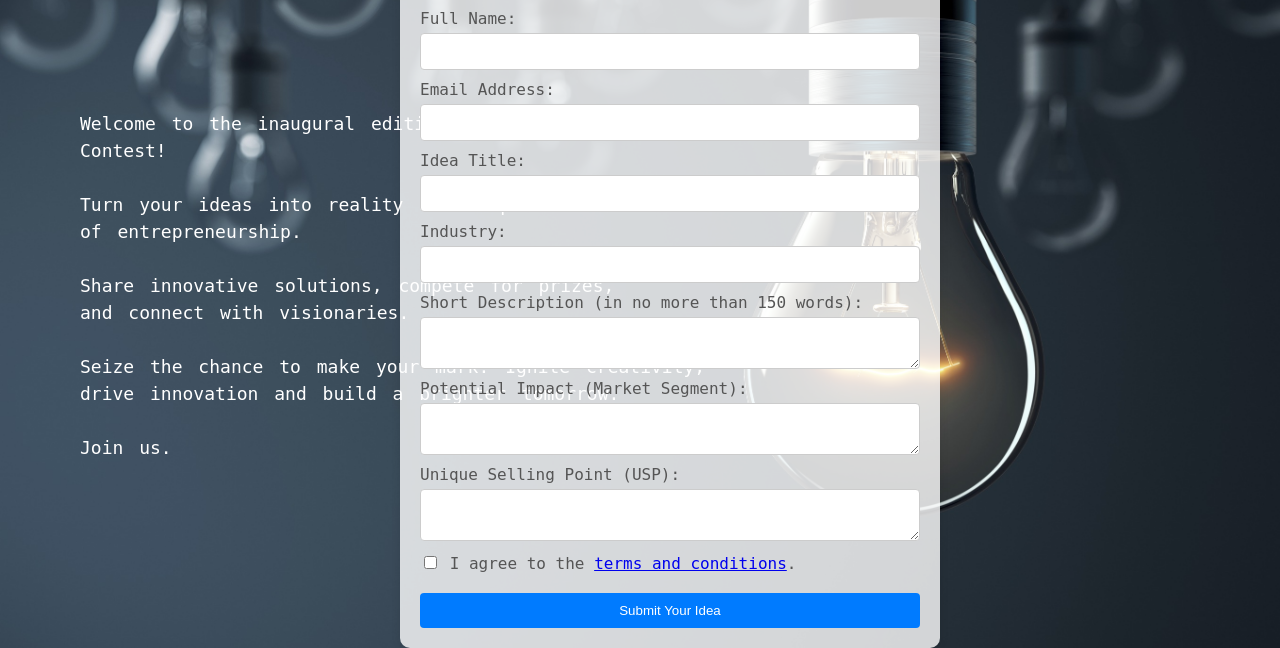
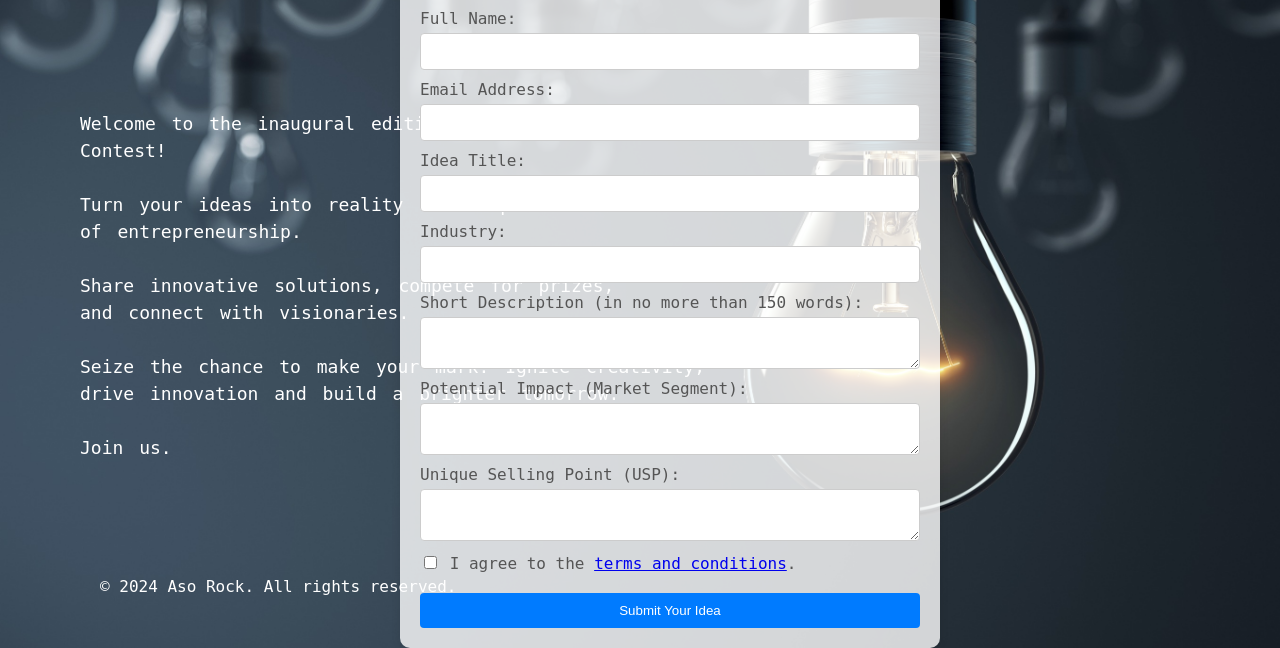
Before and after one commit to wolebadmus/Startup_Innovate, a Flask app: page / in a window 1280 px wide; the page is wider, and only the part inside the window is pictured. Shown: the part 168-816 px from the top of that part. Run offline with Flask 3, Linux system fonts and the light colour scheme.

Commit message:
landing_page

```diff
--- a/templates/index.html
+++ b/templates/index.html
@@ -46,6 +46,16 @@
             font-family: 'Courier Prime', monospace;
             font-size: 18px;
         }
+        footer {
+            padding: 20px;
+            text-align: auto;
+            color: white;
+            position: absolute;
+            bottom: 0;
+            left: 80px;
+            width: 100%;
+            font-family: 'Courier Prime', monospace;
+        }
     </style>
 </head>
 <body>
@@ -91,6 +101,10 @@
         </form>
     </div>
 
+    <footer>
+        <p>&copy; 2024 Aso Rock. All rights reserved.</p>
+    </footer>
+
     <script>
         const welcomeText = document.getElementById('typingEffect');
         const statements = [
```
